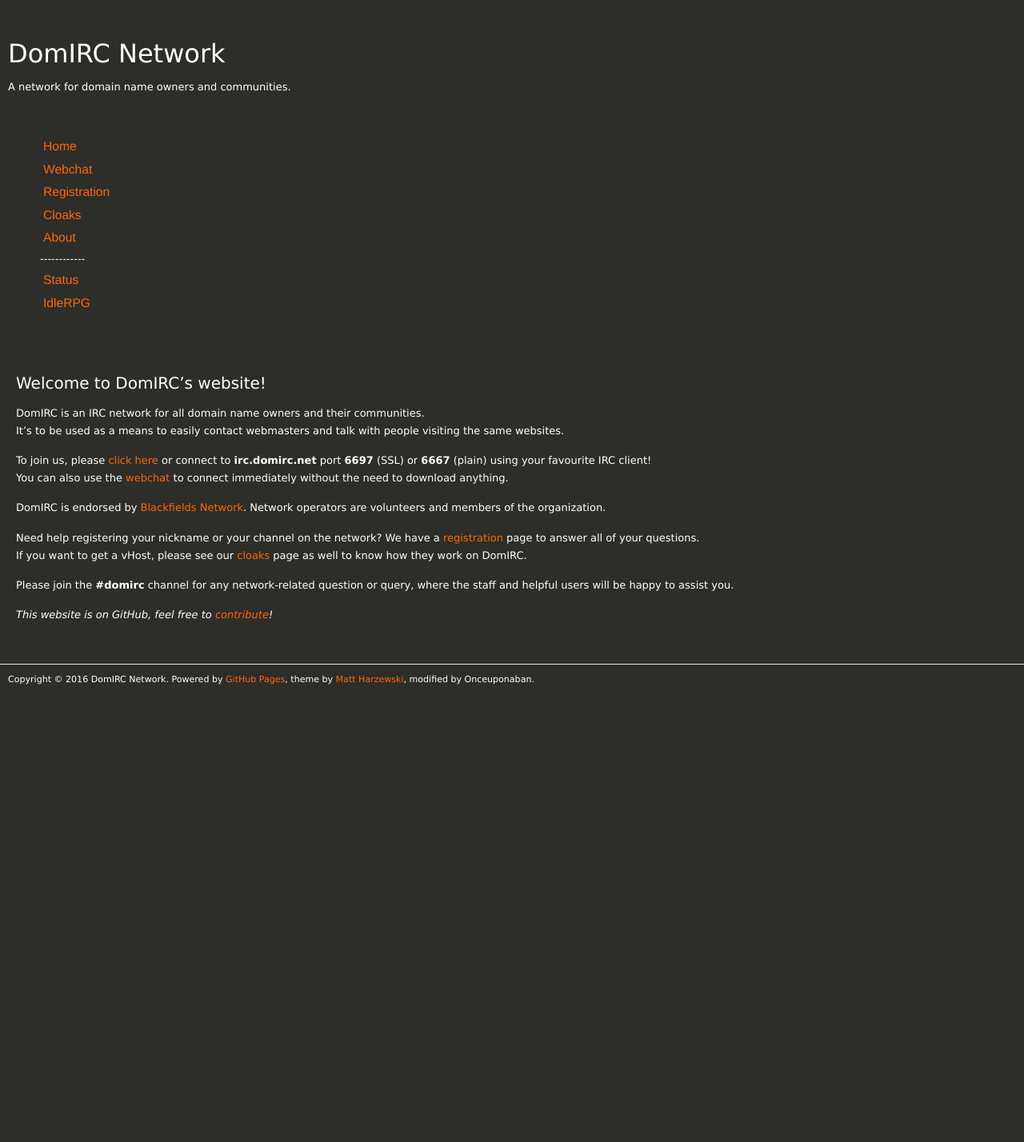
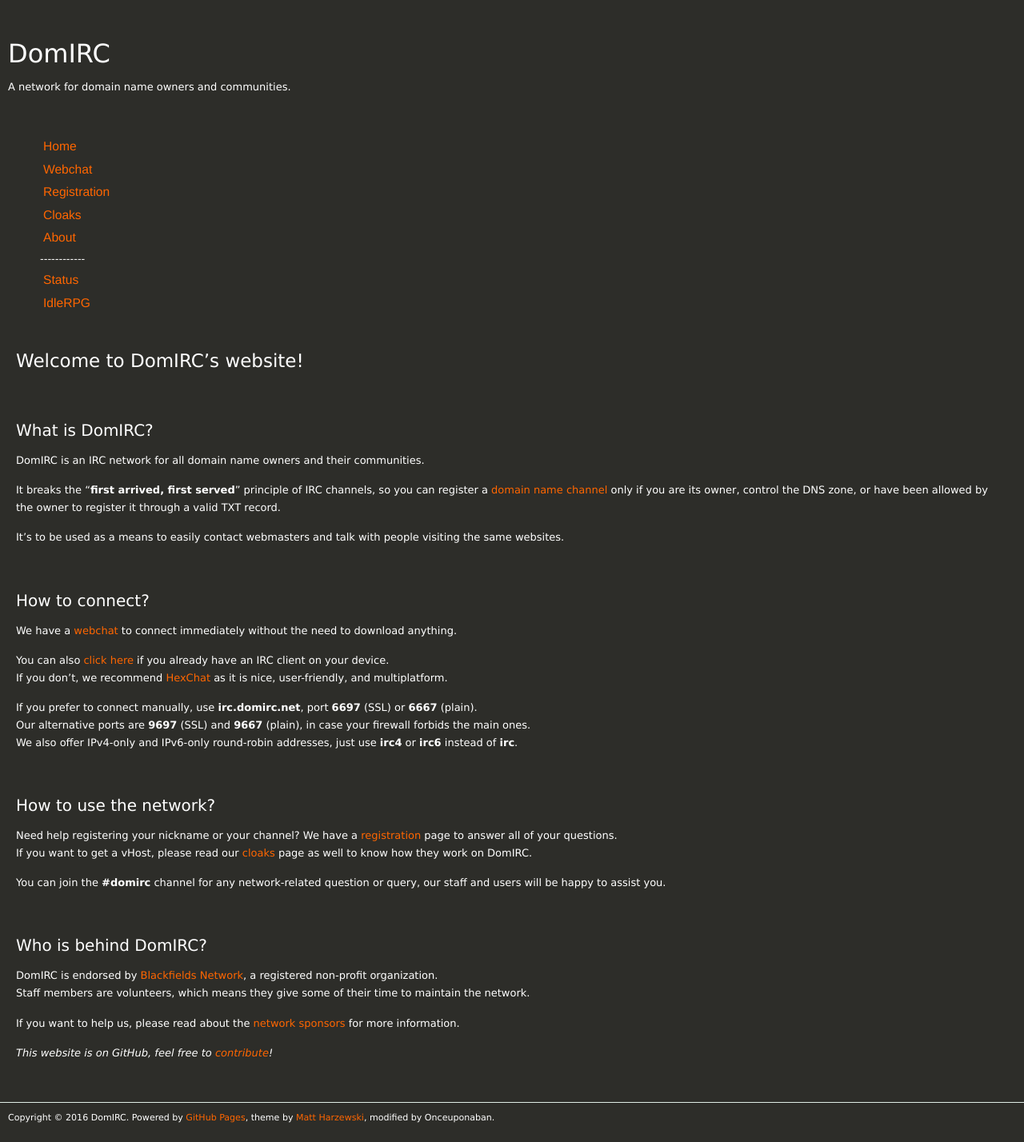
Before and after one commit to DomIRC/domirc.github.io, a Jekyll site: the page built from index.md, in a window 1280 px wide. Shown: the whole page at 80% size. Built offline with Jekyll 4.4.1, drawn with Linux system fonts in a browser that asks for light colours; nearby versions of some CDN libraries; before the commit the page ends 900 px from its top, so only the background shows below that.

Commit message:
Updated the index and the about page.
Major rewrite of the index page.
Added a helper (tacocat) on the about page.

```diff
--- a/_config.yml
+++ b/_config.yml
@@ -1,4 +1,4 @@
-name: DomIRC Network
+name: DomIRC
 url: https://domirc.github.io/
 description: A network for domain name owners and communities.
 
--- a/index.md
+++ b/index.md
@@ -3,19 +3,46 @@
 title: DomIRC - Home
 ---
 
-## Welcome to DomIRC's website!
+# Welcome to DomIRC's website!
+
+
+## What is DomIRC?
 
 DomIRC is an IRC network for all domain name owners and their communities.
+
+It breaks the "**first arrived, first served**" principle of IRC channels, so you can register
+a [domain name channel](/registration/#domain-name-channels) only if you are its owner, control
+the DNS zone, or have been allowed by the owner to register it through a valid TXT record.
+
 It's to be used as a means to easily contact webmasters and talk with people visiting the same websites.
 
-To join us, please [click here](ircs://irc.domirc.net:6697) or connect to **irc.domirc.net** port **6697** (SSL) or **6667** (plain) using your favourite IRC client!
-You can also use the [webchat](webchat) to connect immediately without the need to download anything.
 
-DomIRC is endorsed by [Blackfields Network](/about/#parent-organization). Network operators are volunteers and members of the organization.
+## How to connect?
 
-Need help registering your nickname or your channel on the network? We have a [registration](registration) page to answer all of your questions.
-If you want to get a vHost, please see our [cloaks](cloaks) page as well to know how they work on DomIRC.
+We have a [webchat](/webchat) to connect immediately without the need to download anything.
 
-Please join the **#domirc** channel for any network-related question or query, where the staff and helpful users will be happy to assist you.
+You can also [click here](ircs://irc.domirc.net:6697) if you already have an IRC client on your device.
+If you don't, we recommend [HexChat](https://hexchat.github.io/) as it is nice, user-friendly, and multiplatform.
+
+If you prefer to connect manually, use **irc.domirc.net**, port **6697** (SSL) or **6667** (plain).
+Our alternative ports are **9697** (SSL) and **9667** (plain), in case your firewall forbids the main ones.
+We also offer IPv4-only and IPv6-only round-robin addresses, just use **irc4** or **irc6** instead of **irc**.
+
+
+## How to use the network?
+
+Need help registering your nickname or your channel? We have a [registration](/registration) page to answer all of your questions.
+If you want to get a vHost, please read our [cloaks](/cloaks) page as well to know how they work on DomIRC.
+
+You can join the **#domirc** channel for any network-related question or query, our staff and users will be happy to assist you.
+
+
+## Who is behind DomIRC?
+
+DomIRC is endorsed by [Blackfields Network](/about/#parent-organization), a registered non-profit organization.
+Staff members are volunteers, which means they give some of their time to maintain the network.
+
+If you want to help us, please read about the [network sponsors](/about/#network-sponsors) for more information.
+
 
 *This website is on GitHub, feel free to [contribute](https://github.com/DomIRC/domirc.github.io)!*
```
Also changed, not shown: about/index.md (+4 -2 lines).
